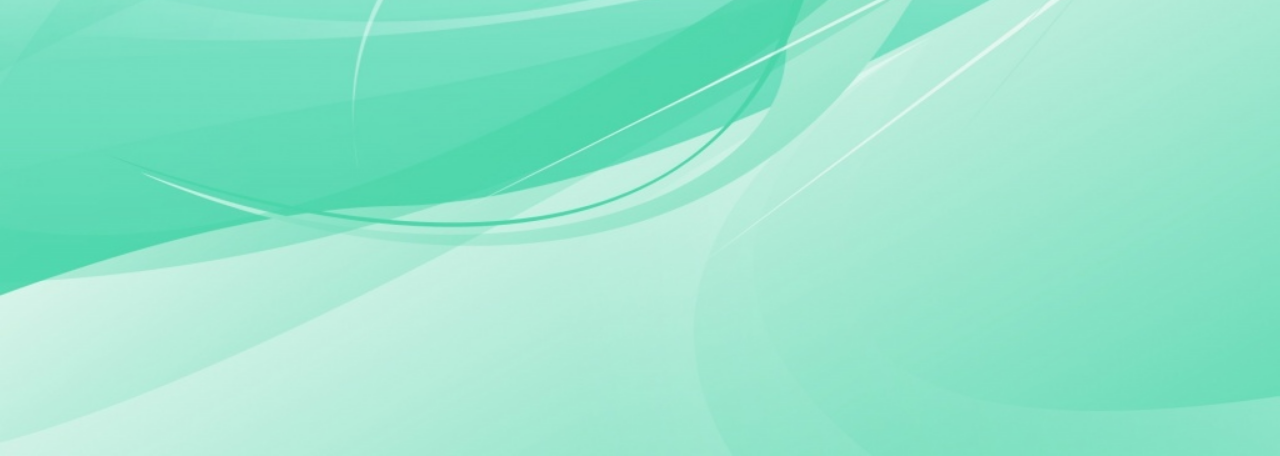
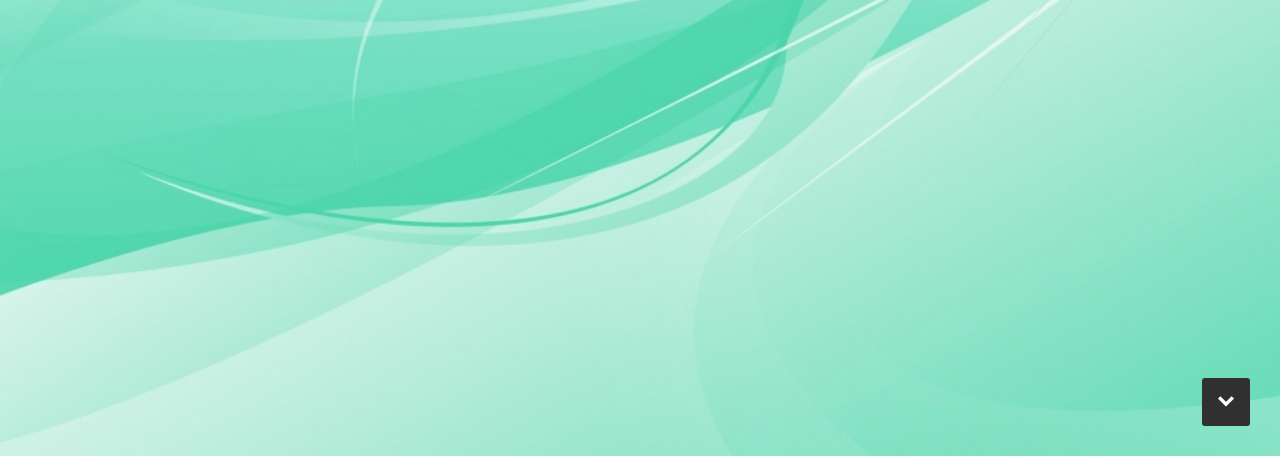
Before and after one commit to AlenR/interactive-resume-ar, a plain HTML site: page index.html in a window 1280 px wide. Shown: the part 344-800 px from the top of the page. Drawn offline with nearby package versions, Linux system fonts and the light colour scheme.

Commit message:
Down button

```diff
--- a/css/layout.css
+++ b/css/layout.css
@@ -569,3 +569,31 @@ ul#nav li.current a { color: #1E732D; }
  	border-radius: 3px;
 }
 #go-top a:hover { background: #165622; }
+
+/* Go Down Button */
+#go-down {
+  position: fixed;
+  bottom: 30px;
+   right: 30px;
+   text-align: center;
+}
+#go-down a {
+  text-decoration: none;
+  border: 0 none;
+  display: block;
+  width: 48px;
+  height: 48px;
+  background-color: #303030;
+
+  -webkit-transition: all 0.2s ease-in-out;
+   -moz-transition: all 0.2s ease-in-out;
+   -o-transition: all 0.2s ease-in-out;
+   -ms-transition: all 0.2s ease-in-out;
+   transition: all 0.2s ease-in-out;
+
+   color: #fff;
+   font-size: 16px;
+   line-height: 48px;
+  border-radius: 3px;
+}
+#go-down a:hover { background: #165622; }
--- a/index.html
+++ b/index.html
@@ -71,7 +71,7 @@
 			<h2 style="color:white;text-shadow: 5px 5px 4px rgba(6, 6, 6, 0.5);">Interactive resume</h2>
 		</div>
 	</div>
-
+<div id="go-down"><a class="smoothscroll" title="Start" href="#about"><i class="icon-down-open"></i></a></div>
 </section>
 <!-- Intro Section End--
 
@@ -106,7 +106,6 @@
 			<p>{{UserModel.profileLocation}}</p>
 		</div>
 	</div>
-
 </section>
 <!-- About Section End-->
 
@@ -315,7 +314,7 @@
 	</div>
 
 </section>
-<!-- end Contact section -->
+<!--<div id="go-top"><a class="smoothscroll" title="Back to Top" href="#intro"><i class="icon-up-open"></i></a></div> end Contact section -->
 
 
 <!-- Java Script-->
--- a/js/init.js
+++ b/js/init.js
@@ -46,7 +46,7 @@ jQuery(document).ready(function($) {
 /*----------------------------------------------------*/
 /*	Back To Top Button
 /*----------------------------------------------------*/
-	var pxShow = 300; //height on which the button will show
+	var pxShow = 200; //height on which the button will show
 	var fadeInTime = 400; //how slow/fast you want the button to show
 	var fadeOutTime = 400; //how slow/fast you want the button to hide
 	var scrollSpeed = 300; //how slow/fast you want the button to scroll to top. can be a value, 'slow', 'normal' or 'fast'
@@ -56,8 +56,10 @@ jQuery(document).ready(function($) {
 
 		if (jQuery(window).scrollTop() >= pxShow) {
 			jQuery("#go-top").fadeIn(fadeInTime);
+      jQuery("#go-down").fadeOut(fadeOutTime);
 		} else {
 			jQuery("#go-top").fadeOut(fadeOutTime);
+      jQuery("#go-down").fadeIn(fadeInTime);
 		}
 
 	});
```
